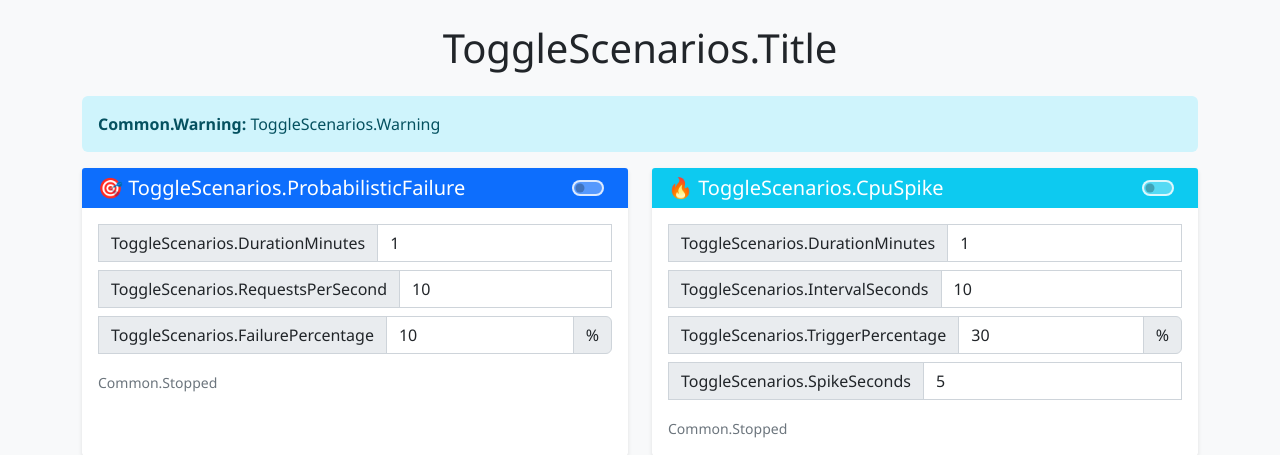
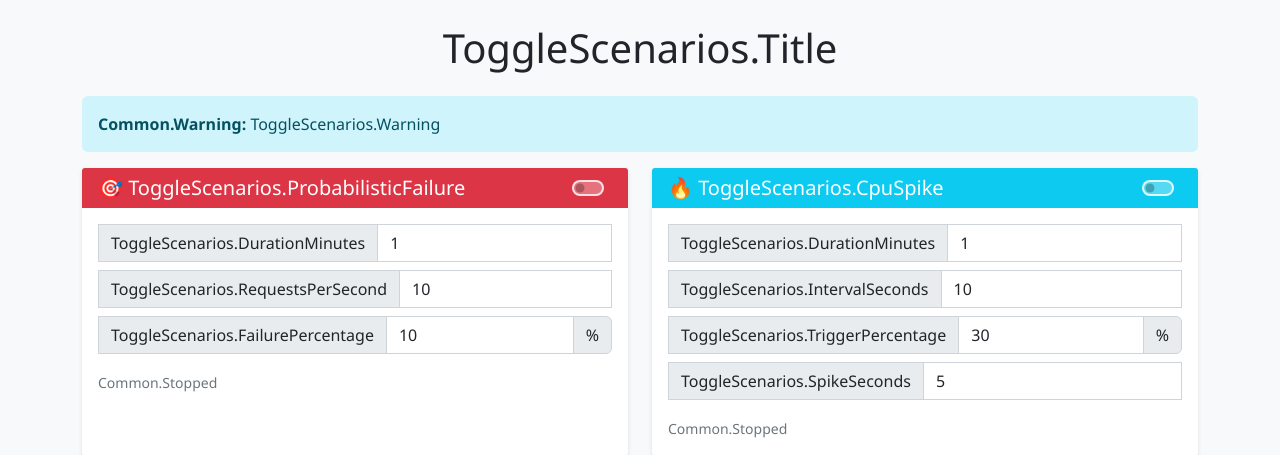
Before and after one commit to tokawa-ms/SREAgent_Tester, an ASP.NET Core app: page /Home/ToggleScenarios in a window 1280 px wide. Shown: the part 56-511 px from the top of the page. Run offline with ASP.NET Core 8, Linux system fonts and the light colour scheme.

Commit message:
Change ProbabilisticFailure header from bg-primary to bg-danger for better visibility
Co-authored-by: tokawa-ms <18474082+tokawa-ms@users.noreply.github.com>

```diff
--- a/DiagnosticScenarios/Views/Home/ToggleScenarios.cshtml
+++ b/DiagnosticScenarios/Views/Home/ToggleScenarios.cshtml
@@ -18,7 +18,7 @@
     <!-- 確率的例外シナリオ -->
     <div class="col-md-6 mb-4">
         <div class="card h-100" data-scenario="ProbabilisticFailure">
-            <div class="card-header bg-primary text-white d-flex justify-content-between align-items-center">
+            <div class="card-header bg-danger text-white d-flex justify-content-between align-items-center">
                 <h5 class="mb-0">🎯 @Localizer["ToggleScenarios.ProbabilisticFailure"]</h5>
                 <div class="form-check form-switch m-0">
                     <input class="form-check-input scenario-toggle" type="checkbox" id="toggle-ProbabilisticFailure" data-scenario="ProbabilisticFailure">
```
